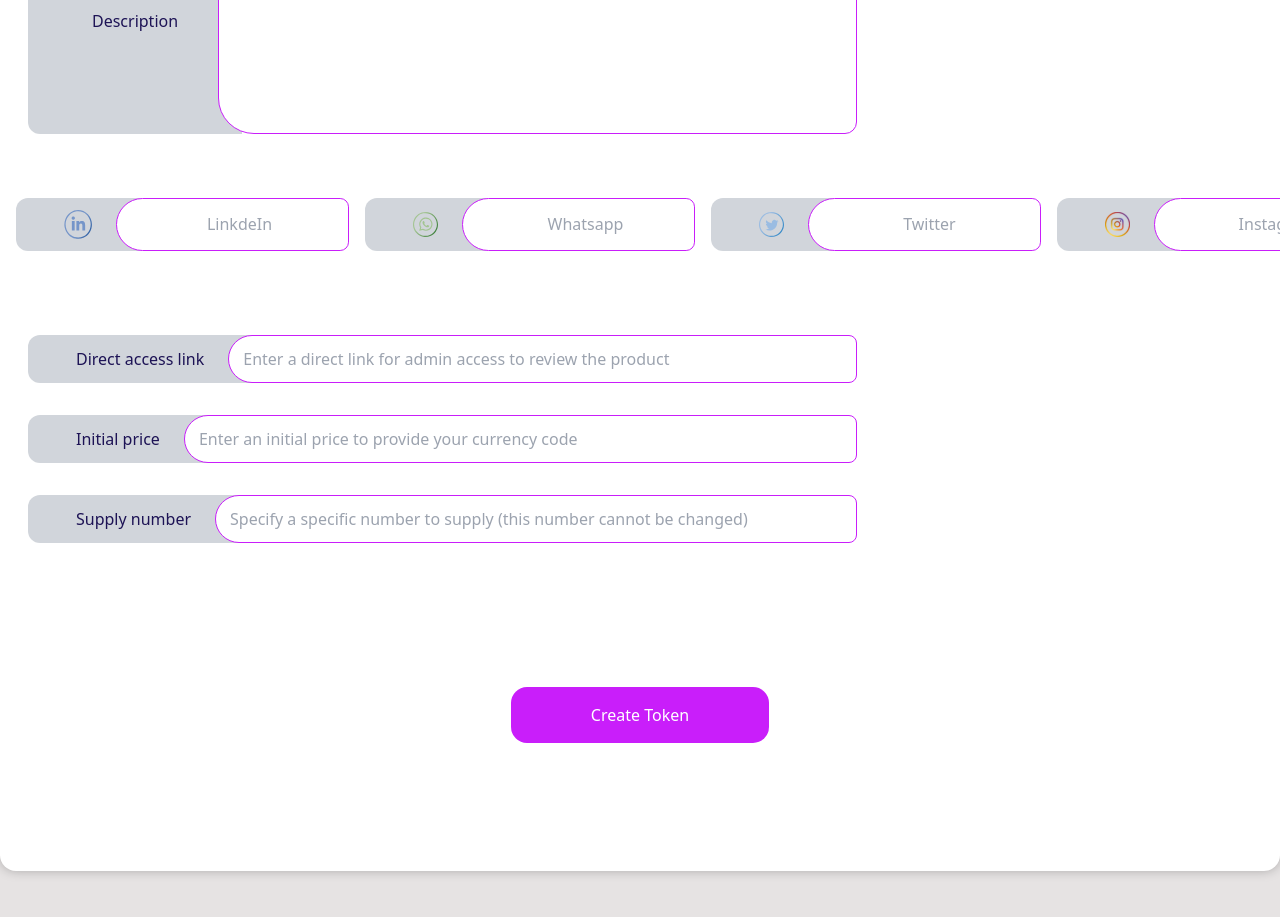
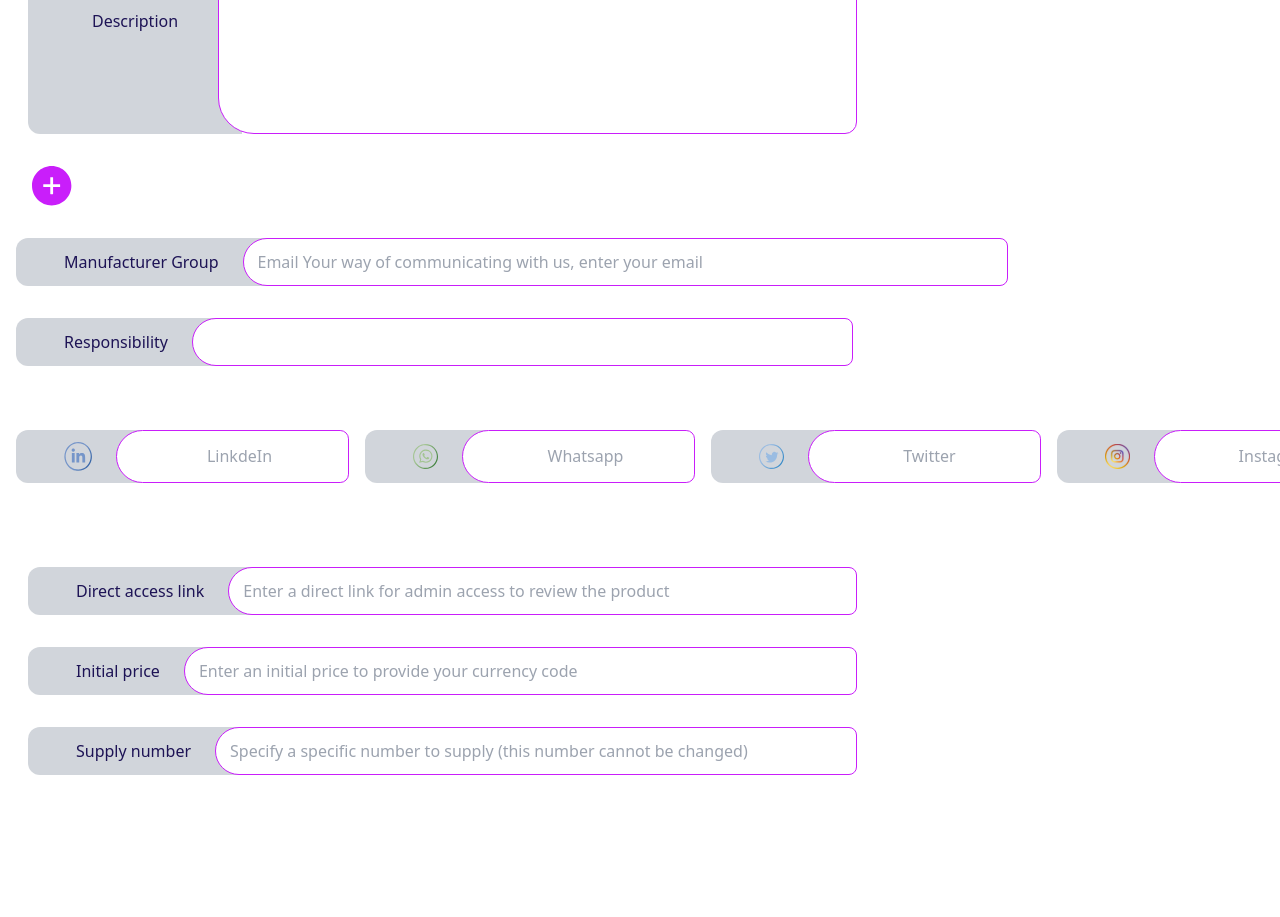
Before and after one commit to Amajidy/NFT_shop, a Nuxt app: page /createNFT in a window 1280 px wide. Shown: the part 1300-2217 px from the top of the page. Built offline with nearby package versions, Linux system fonts and the light colour scheme.

Commit message:
Create NFT

```diff
--- a/pages/createNFT.vue
+++ b/pages/createNFT.vue
@@ -88,8 +88,29 @@
         </div>
       </div>
       <div class="flex flex-row ml-3">
+      </div>
+   <div class="group">
+     <div class="icon">
+       <svg width="40" height="40" viewBox="0 0 40 40" fill="none" xmlns="http://www.w3.org/2000/svg">
+         <path d="M19.6875 0C8.81543 0 0 8.81543 0 19.6875C0 30.5596 8.81543 39.375 19.6875 39.375C30.5596 39.375 39.375 30.5596 39.375 19.6875C39.375 8.81543 30.5596 0 19.6875 0ZM28.125 20.7422C28.125 20.9355 27.9668 21.0938 27.7734 21.0938H21.0938V27.7734C21.0938 27.9668 20.9355 28.125 20.7422 28.125H18.6328C18.4395 28.125 18.2812 27.9668 18.2812 27.7734V21.0938H11.6016C11.4082 21.0938 11.25 20.9355 11.25 20.7422V18.6328C11.25 18.4395 11.4082 18.2812 11.6016 18.2812H18.2812V11.6016C18.2812 11.4082 18.4395 11.25 18.6328 11.25H20.7422C20.9355 11.25 21.0938 11.4082 21.0938 11.6016V18.2812H27.7734C27.9668 18.2812 28.125 18.4395 28.125 18.6328V20.7422Z" fill="#C91EFA"/>
+       </svg>
 
-      </div>
+     </div>
+<div class="input-middle">
+  <div class="flex mt-8 middle__child">
+    <span class="bg-gray-300 px-8 rounded-l-xl text-input ">Manufacturer Group</span>
+    <input type="text" class="border -ml-2 flex-1 outline-none rounded-xl input-insert"
+           placeholder="Email Your way of communicating with us, enter your email">
+  </div>
+</div>
+<div class="input-last">
+  <div class="flex w-8/12 mt-8">
+    <span class="bg-gray-300 px-8 rounded-l-xl text-input ">Responsibility</span>
+    <input type="text" class="border -ml-2 flex-1 outline-none rounded-xl input-insert"
+           placeholder="">
+  </div>
+</div>
+   </div>
       <div class="flex flex-row w-full">
           <div class="social w-full">
             <div class="flex flex-row flex justify-evenly w-full social__items">
@@ -294,9 +315,9 @@ input, textarea {
   margin-top: 3rem;
 }
 
-.add-plus {
-  margin-left: 17px;
-  margin-top: 2px;
+.icon {
+  margin-top: 2rem;
+  margin-left: 2rem;
   @media (max-width: 575px) {
     margin-left: 0;
   }
@@ -325,20 +346,35 @@ input, textarea {
   box-shadow: 0px 0px 15px #C91EFA !important;
 }
 }
+.group{
+  display: flex;
+}
+.input-middle{
+  .middle__child{
+    width: 63rem;
+    @media (max-width: 1271px) {
+      width: 66%;
+    }
+  }
+}
 @media (max-width: 575px) {
   .social__items{
     flex-direction: column;
     .items__box{
       margin: 1rem 0;
+      margin: 1rem 0;
+      align-self: stretch;
     }
   }
   .textarea-parent{
     width: 100%;
   }
+
   .textarea-text{
       padding: 12px 2rem;
 overscroll-behavior-y: none;
   }
+
 }
 @media (max-width: 1271px) {
   .social__items{
@@ -348,5 +384,11 @@ overscroll-behavior-y: none;
       align-self: center;
     }
   }
+
+}
+@media (max-width: 1538px) {
+  .group{
+    flex-direction: column;
+  }
 }
 </style>
```
